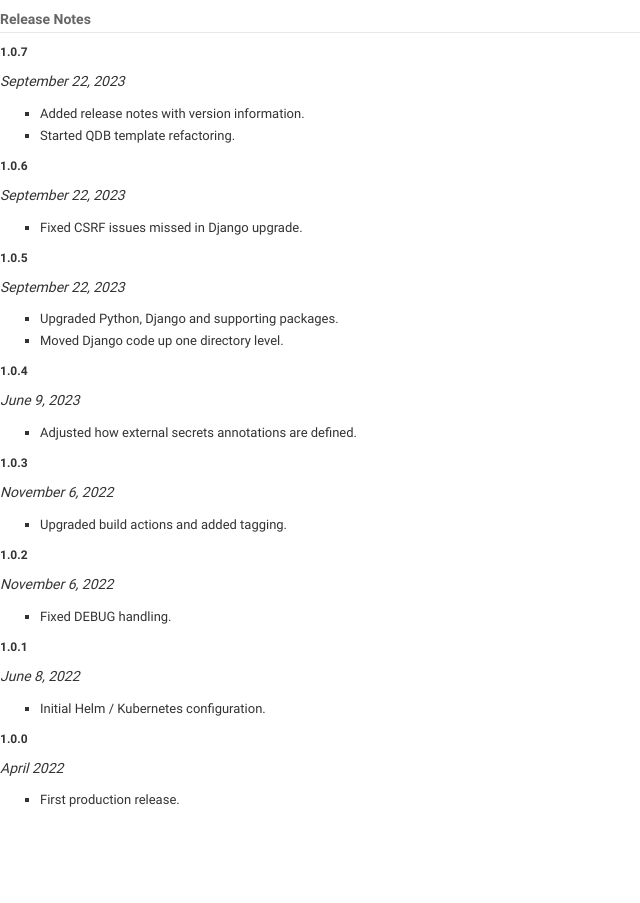
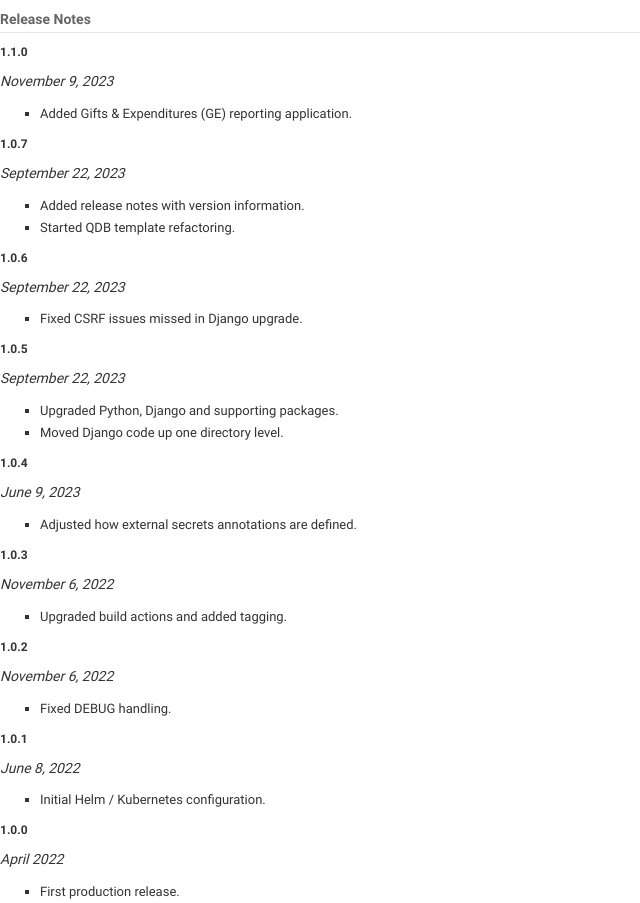
Before and after one commit to UCLALibrary/LBS, a Django app: page /qdb/release_notes/ in a window 1280 px wide. Shown: the whole page, without its empty margins (0-640 px from the left). Before the commit the page ends 807 px from the top, so only its background shows below. Run offline with Django 3.2, Linux system fonts and the light colour scheme; parts of the project's set-up code (start-up, migrations or seed data) failed here and were passed over.

Commit message:
Add release notes and bump to version 1.1.0 for deployment

```diff
--- a/charts/prod-lbs-values.yaml
+++ b/charts/prod-lbs-values.yaml
@@ -6,7 +6,7 @@ replicaCount: 1
 
 image:
   repository: uclalibrary/lbs
-  tag: 1.0.7
+  tag: 1.1.0
   pullPolicy: Always
 
 nameOverride: ""
--- a/qdb/templates/release_notes.html
+++ b/qdb/templates/release_notes.html
@@ -3,6 +3,12 @@
 {% block content %}
 <h3>Release Notes</h3>
 <hr/>
+
+<h4>1.1.0</h4>
+<p><i>November 9, 2023</i></p>
+<ul>
+    <li>Added Gifts & Expenditures (GE) reporting application.</li>
+</ul>
 
 <h4>1.0.7</h4>
 <p><i>September 22, 2023</i></p>
```
